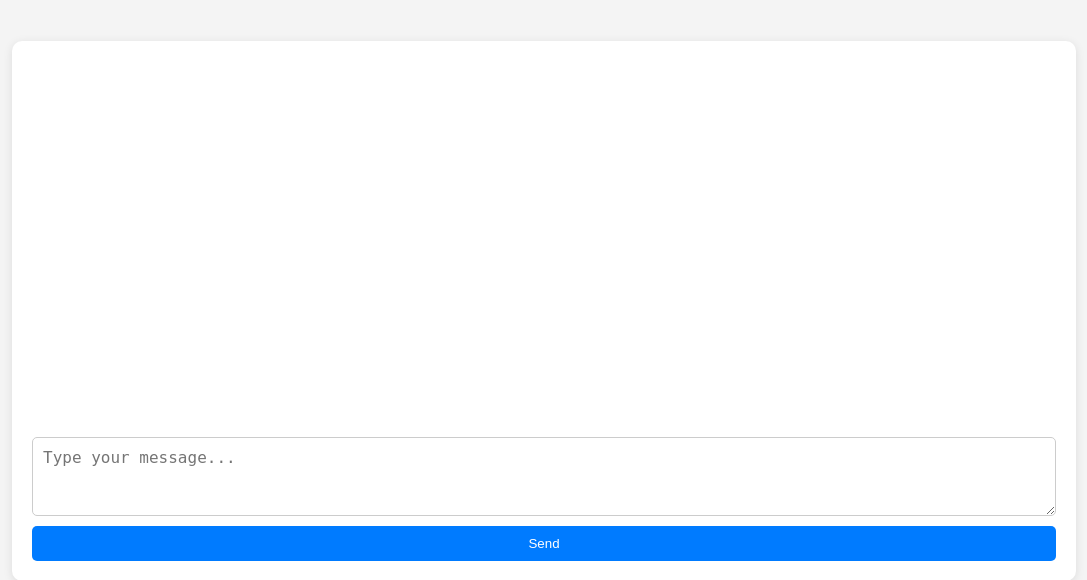
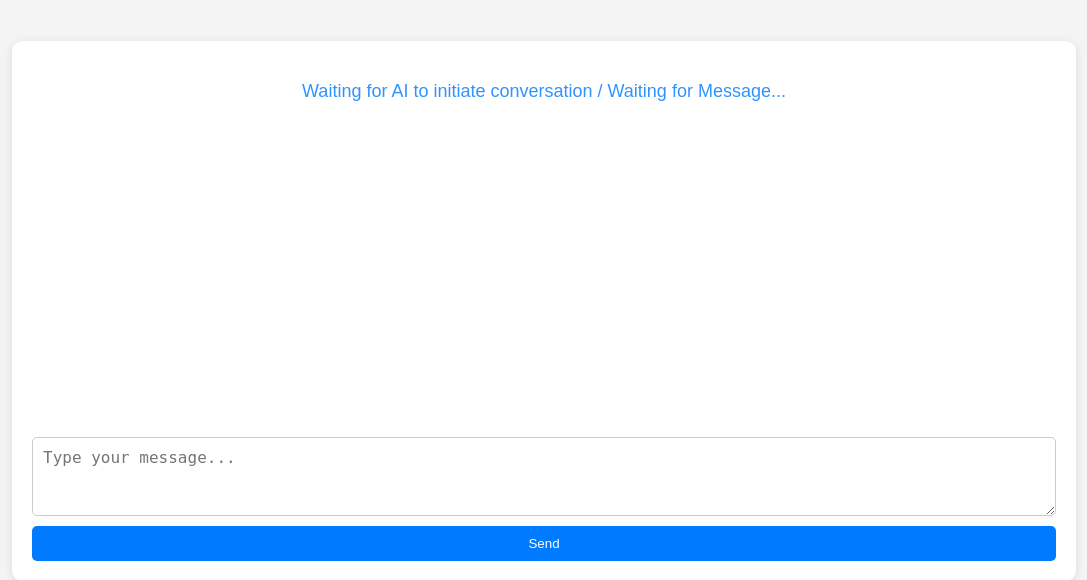
Before and after one commit to Ideadly-Skies/JaPi_Technical_Assessment, a Flask app: template templates/dashboard.html in a window 1280 px wide. Shown: the part 67-647 px from the top of the page, without its empty margins (96-1183 px from the left). Run offline with Flask 3, Linux system fonts and the light colour scheme; the template is opened without the code that fills it, so the values that code supplies are empty.

Commit message:
refactor: dashboard layout to mirror that of iMessages, fix loading spinner and fade instructional prompt effects

```diff
--- a/templates/dashboard.html
+++ b/templates/dashboard.html
@@ -46,6 +46,8 @@
             font-size: 16px;
             margin-bottom: 10px;
             padding-right: 10px;
+            display: flex;
+            flex-direction: column;
         }
 
         .message {
@@ -57,12 +59,12 @@
 
         .user-message {
             background-color: #d1e7ff;
-            align-self: flex-end;
+            align-self: flex-end; /* Align user messages to the right */
         }
 
         .ai-message {
             background-color: #e8e8e8;
-            align-self: flex-start;
+            align-self: flex-start; /* Align AI messages to the left */
         }
 
         #user-message {
@@ -123,6 +125,23 @@
             100% { transform: rotate(360deg); }
         }
 
+        /* Waiting for AI message */
+        #waiting-message {
+            text-align: center;
+            font-size: 18px;
+            color: #007BFF;
+            margin-top: 20px;
+            animation: fadeInOut 4s ease-in-out infinite;
+            opacity: 1;
+        }
+
+        /* Fade-in and fade-out animation */
+        @keyframes fadeInOut {
+            0% { opacity: 0; }
+            50% { opacity: 1; }
+            100% { opacity: 0; }
+        }
+
         /* Update Info Button */
         #update-info-btn {
             text-align: center;
@@ -165,6 +184,11 @@
     <div id="chat-container">
         <!-- Chat Box on Right -->
         <div id="chat-box">
+            <!-- Waiting for AI to initiate the conversation -->
+            <div id="waiting-message">
+                Waiting for AI to initiate conversation / Waiting for Message...
+            </div>
+
             <!-- Loading Spinner -->
             <div id="loading">
                 <div class="spinner"></div>
@@ -213,8 +237,10 @@
             const loadingDiv = document.getElementById('loading');
             if (show) {
                 loadingDiv.style.display = 'block';  // Show loading spinner
+                document.getElementById('waiting-message').style.display = 'none';
             } else {
                 loadingDiv.style.display = 'none';   // Hide loading spinner
+                document.getElementById('waiting-message').style.display = 'block';
             }
         }
 
```
